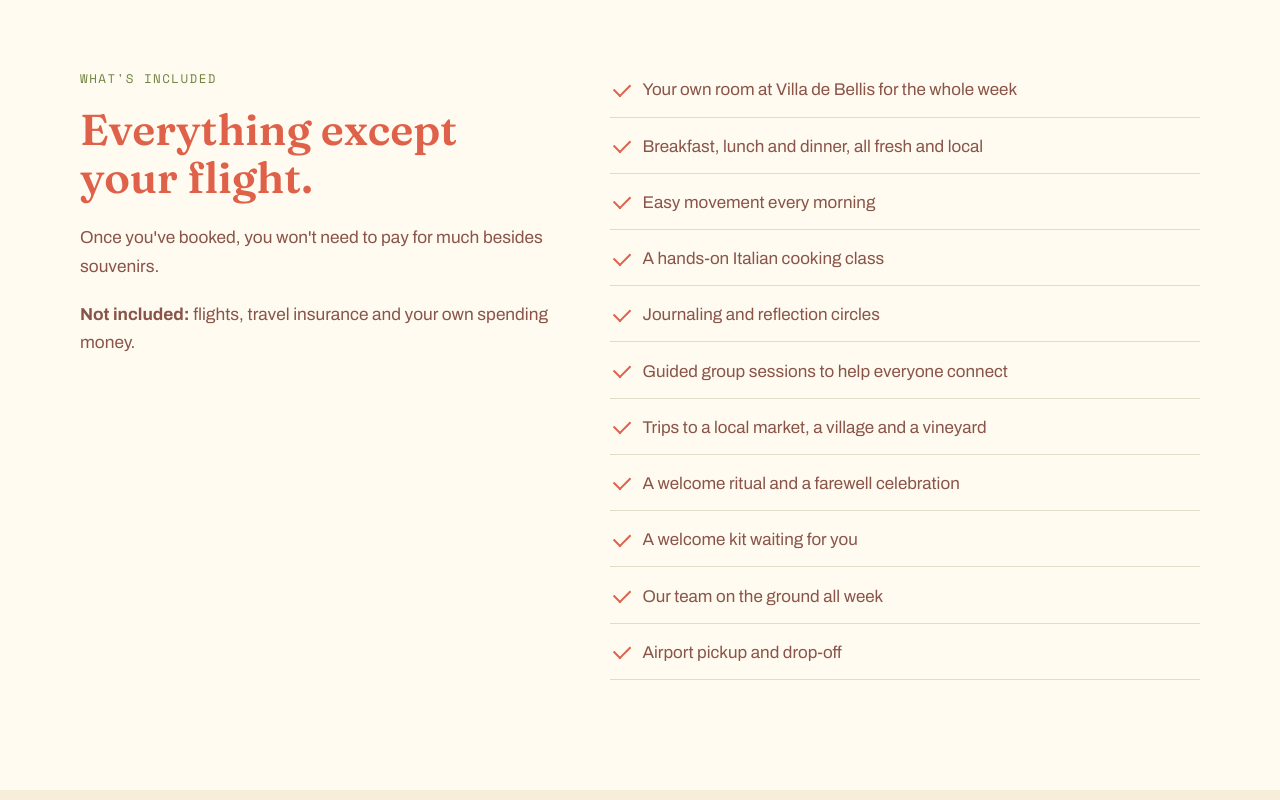
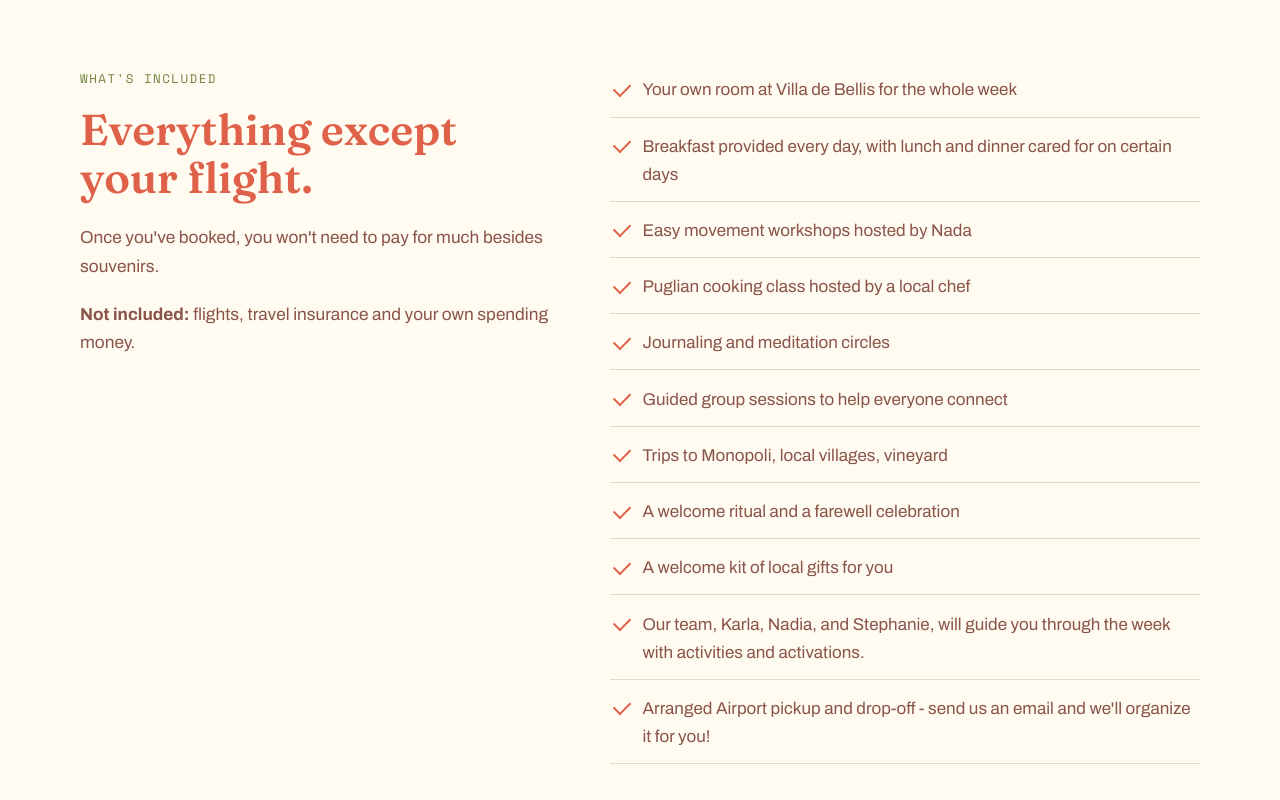
Before and after one commit to MPRCircle/theitalianreset2027, a plain HTML site: page index.html in a window 1280 px wide. Shown: the part 3940-4740 px from the top of the page. Drawn offline with nearby package versions, Linux system fonts and the light colour scheme.

Commit message:
Update index.html

```diff
--- a/index.html
+++ b/index.html
@@ -227,16 +227,16 @@
         </div>
         <ul class="included-list">
           <li>Your own room at Villa de Bellis for the whole week</li>
-          <li>Breakfast, lunch and dinner, all fresh and local</li>
-          <li>Easy movement every morning</li>
-          <li>A hands-on Italian cooking class</li>
-          <li>Journaling and reflection circles</li>
+          <li>Breakfast provided every day, with lunch and dinner cared for on certain days </li>
+          <li>Easy movement workshops hosted by Nada</li>
+          <li>Puglian cooking class hosted by a local chef</li>
+          <li>Journaling and meditation circles</li>
           <li>Guided group sessions to help everyone connect</li>
-          <li>Trips to a local market, a village and a vineyard</li>
+          <li>Trips to Monopoli, local villages, vineyard</li>
           <li>A welcome ritual and a farewell celebration</li>
-          <li>A welcome kit waiting for you</li>
-          <li>Our team on the ground all week</li>
-          <li>Airport pickup and drop-off</li>
+          <li>A welcome kit of local gifts for you</li>
+          <li>Our team, Karla, Nadia, and Stephanie, will guide you through the week with activities and activations.</li>
+          <li>Arranged Airport pickup and drop-off - send us an email and we'll organize it for you! </li>
         </ul>
       </div>
     </div>
@@ -418,7 +418,7 @@
     <div class="footer-grid">
       <div>
         <a href="#top" class="wordmark">The Italian Reset</a>
-        <p class="footer-about">A women's retreat in Puglia, Italy. Hosted by MPR Circle LLC.</p>
+        <p class="footer-about">A women's wellness retreat in Monopoli, Italy. Hosted by MPR Circle LLC.</p>
       </div>
       <ul class="footer-links">
         <li><a href="#villa">The villa</a></li>
```
